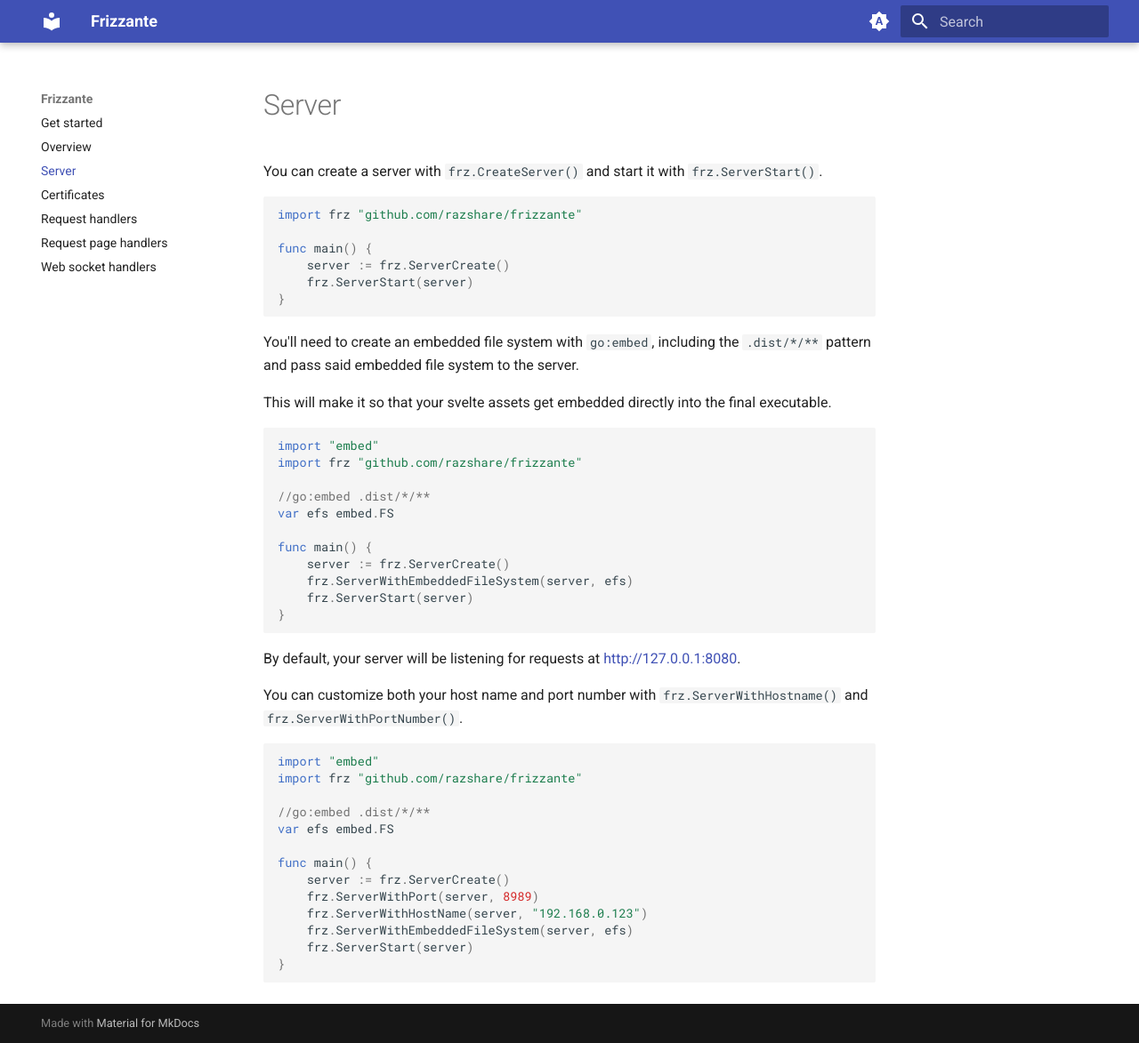
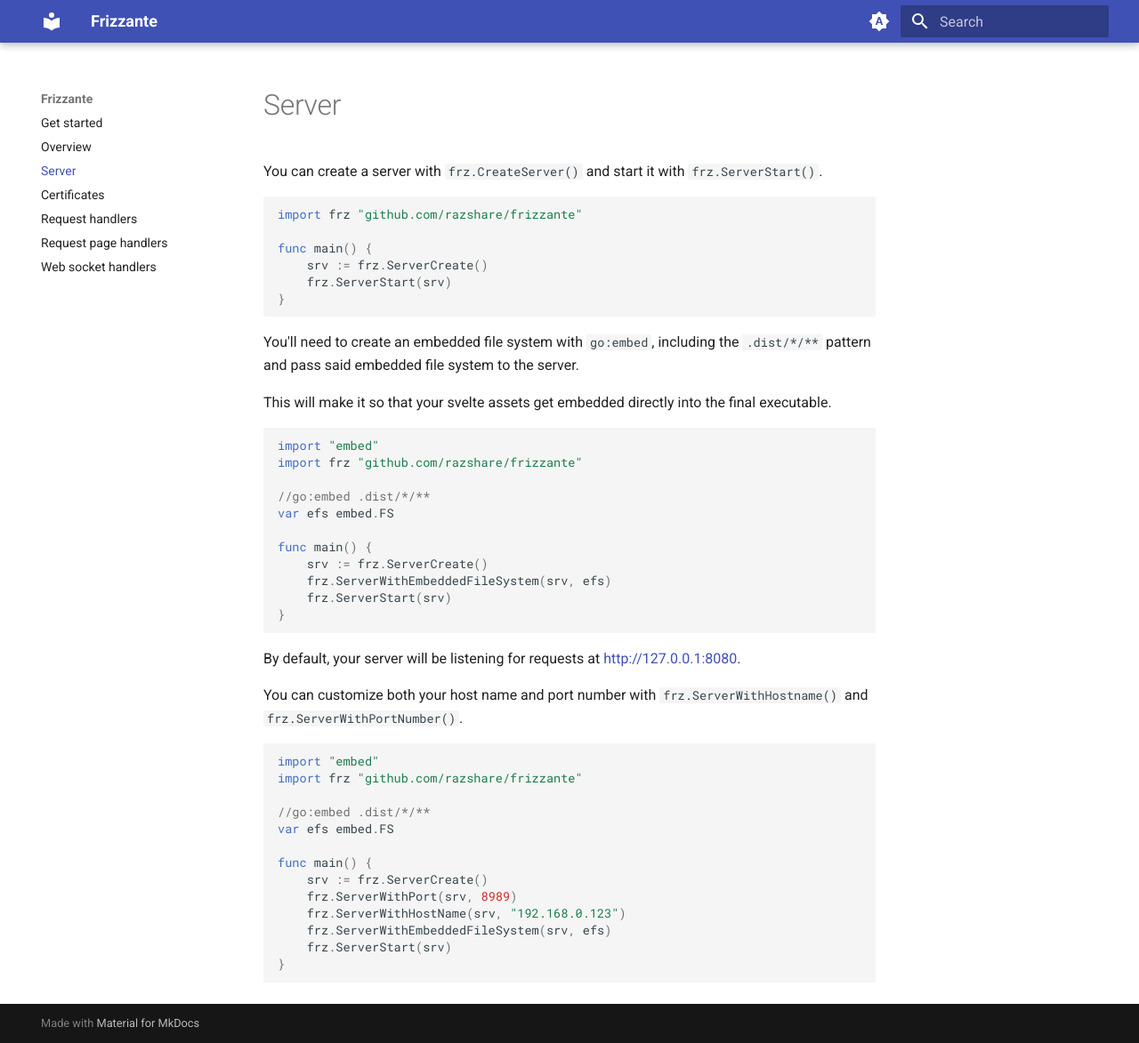
Before and after one commit to razshare/frizzante-docs, an MkDocs documentation site: the page built from docs/server.md, in a window 1280 px wide and 1173 px high. Shown: the whole window at 89% size. Built offline with MkDocs 1.6.1 and Material for MkDocs 9.7.7, drawn with Linux system fonts in a browser that asks for light colours.

Commit message:
chore(docs): updating server.

````diff
--- a/docs/server.md
+++ b/docs/server.md
@@ -4,8 +4,8 @@ You can create a server with `frz.CreateServer()` and start it with `frz.ServerS
 import frz "github.com/razshare/frizzante"
 
 func main() {
-	server := frz.ServerCreate()
-	frz.ServerStart(server)
+	srv := frz.ServerCreate()
+	frz.ServerStart(srv)
 }
 ```
 
@@ -22,9 +22,9 @@ import frz "github.com/razshare/frizzante"
 var efs embed.FS
 
 func main() {
-	server := frz.ServerCreate()
-	frz.ServerWithEmbeddedFileSystem(server, efs)
-	frz.ServerStart(server)
+	srv := frz.ServerCreate()
+	frz.ServerWithEmbeddedFileSystem(srv, efs)
+	frz.ServerStart(srv)
 }
 ```
 
@@ -40,10 +40,10 @@ import frz "github.com/razshare/frizzante"
 var efs embed.FS
 
 func main() {
-	server := frz.ServerCreate()
-	frz.ServerWithPort(server, 8989)
-	frz.ServerWithHostName(server, "192.168.0.123")
-	frz.ServerWithEmbeddedFileSystem(server, efs)
-	frz.ServerStart(server)
+	srv := frz.ServerCreate()
+	frz.ServerWithPort(srv, 8989)
+	frz.ServerWithHostName(srv, "192.168.0.123")
+	frz.ServerWithEmbeddedFileSystem(srv, efs)
+	frz.ServerStart(srv)
 }
 ```
````
